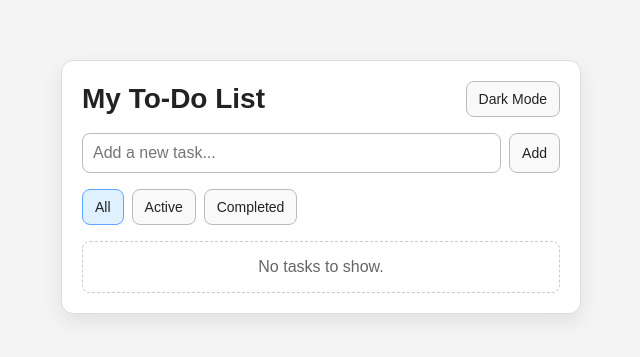
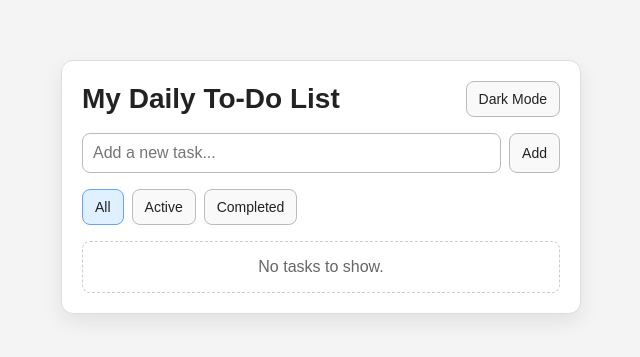
Before and after one commit to Rohitgupta2120/first-vibe-app, a website built with Vite: page index.html in a window 1280 px wide. Shown: the part 213-570 px from the top of the page, without its empty margins (319-959 px from the left). Built offline with nearby package versions, Linux system fonts and the light colour scheme.

Commit message:
change title on main

```diff
--- a/src/main.js
+++ b/src/main.js
@@ -5,7 +5,7 @@
 app.innerHTML = `
   <main class="todo-app">
     <div class="top-bar">
-      <h1>My To-Do List</h1>
+      <h1>My Daily To-Do List</h1>
       <button type="button" id="theme-toggle" class="theme-toggle">Dark Mode</button>
     </div>
 
```
